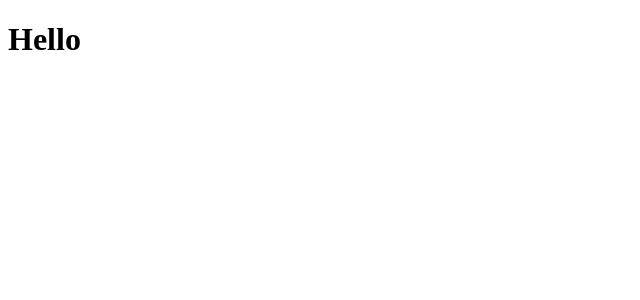
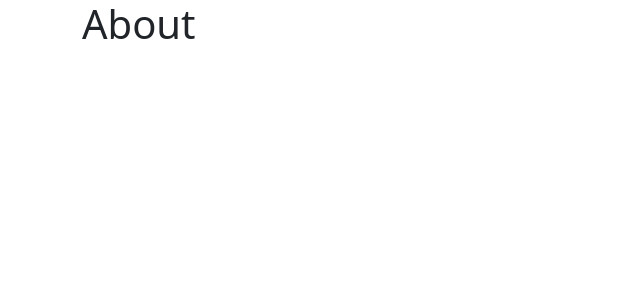
Before and after one commit to shymala-sidharth/React-Typescript-Shopping-Cart, a React (Vite) app: page /about in a window 1280 px wide. Shown: the top 300 px of the page, without its empty margins (0-640 px from the left). Built offline with nearby package versions, Linux system fonts and the light colour scheme.

Commit message:
files done

```diff
--- a/package.json
+++ b/package.json
@@ -9,8 +9,11 @@
     "preview": "vite preview"
   },
   "dependencies": {
+    "bootstrap": "^5.2.3",
     "react": "^18.2.0",
-    "react-dom": "^18.2.0"
+    "react-bootstrap": "^2.7.0",
+    "react-dom": "^18.2.0",
+    "react-router-dom": "^6.4.5"
   },
   "devDependencies": {
     "@types/react": "^18.0.26",
--- a/src/App.tsx
+++ b/src/App.tsx
@@ -1,5 +1,19 @@
+import { Routes, Route } from "react-router-dom"
+import { Container } from "react-bootstrap"
+import { Home } from "./pages/Home"
+import { Store } from "./pages/Store"
+import { About } from "./pages/About"
+
+
+
 function App()  {
-  return <h1>Hello</h1>
+  return <Container>
+    <Routes>
+      <Route path='/' element={<Home/>}/>
+      <Route path='/store' element={<Store/>}/>
+      <Route path='/about' element={<About/>}/>
+    </Routes>
+  </Container>
 }
 
 export default App
--- a/src/main.tsx
+++ b/src/main.tsx
@@ -1,10 +1,14 @@
 import React from 'react'
 import ReactDOM from 'react-dom/client'
 import App from './App'
+import 'bootstrap/dist/css/bootstrap.min.css'
+import {BrowserRouter} from "react-router-dom"
 
 
 ReactDOM.createRoot(document.getElementById('root') as HTMLElement).render(
   <React.StrictMode>
+    <BrowserRouter>
     <App />
+    </BrowserRouter>
   </React.StrictMode>,
 )
--- /dev/null
+++ b/src/pages/About.tsx
@@ -0,0 +1,4 @@
+export function About() {
+  return <h1>About</h1>
+
+}
--- /dev/null
+++ b/src/pages/Home.tsx
@@ -0,0 +1,4 @@
+export function Home() {
+  return <h1>Home</h1>
+
+}
--- /dev/null
+++ b/src/pages/Store.tsx
@@ -0,0 +1,4 @@
+export function Store() {
+  return <h1>Store</h1>
+
+}
```
Also changed, not shown: 1 other file (tests, documents, lock files or other folders).
